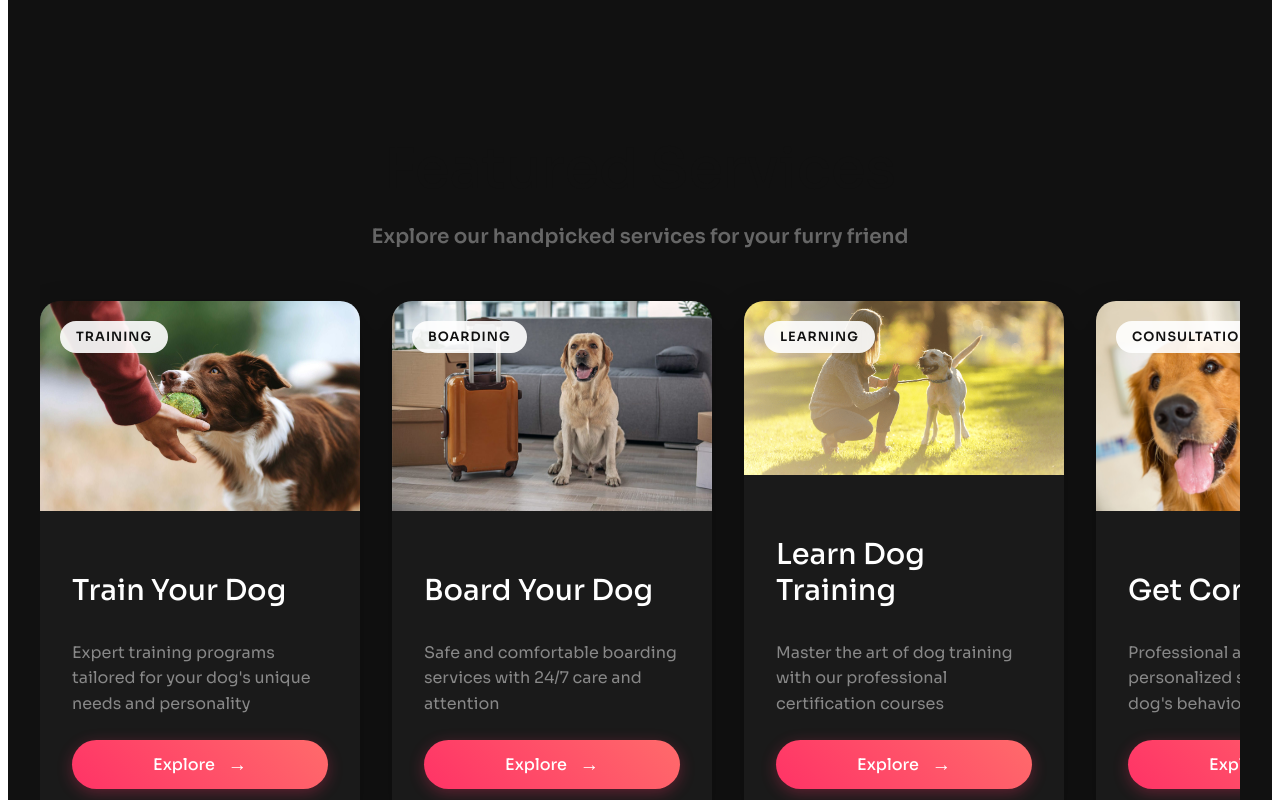
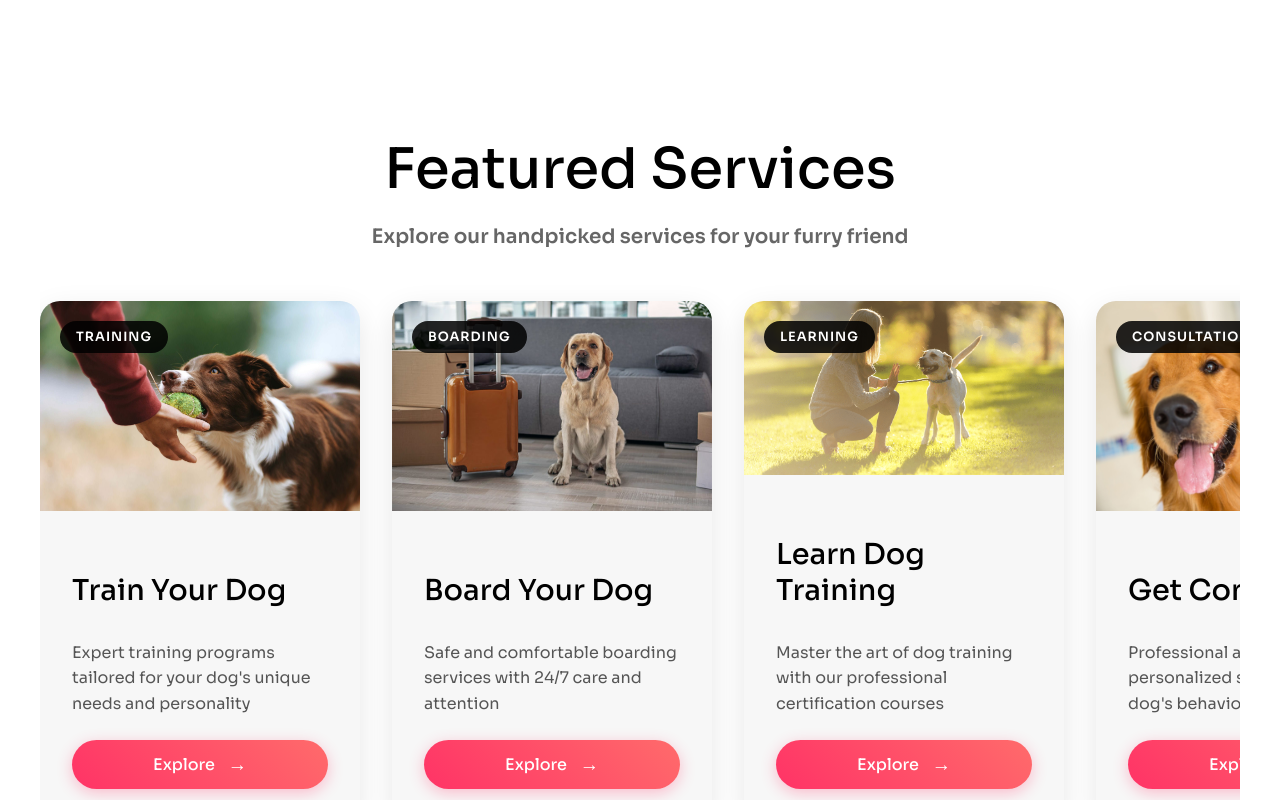
Before and after one commit to DRAKEN-1974/dogs, a Next.js app: page / in a window 1280 px wide. Shown: the part 940-1740 px from the top of the page. Built offline with nearby package versions, Linux system fonts and the light colour scheme.

Commit message:
Update middle.css

```diff
--- a/src/app/components/middle.css
+++ b/src/app/components/middle.css
@@ -1,6 +1,6 @@
 .featured-section {
-  background-color: #111111;
-  color: white;
+  background-color: #ffffff; /* Changed to white */
+  color: black; /* Text color changed to black */
   padding: 120px 0;
   min-height: 100vh;
   overflow: hidden;
@@ -23,10 +23,11 @@
   font-weight: 500;
   margin-bottom: 1rem;
   font-family: 'Sora', sans-serif;
+  color: black; /* Black text */
 }
 
 .section-title p {
-  color: #888;
+  color: #444; /* Dark gray for subtext */
   font-size: 1.1rem;
   font-family: 'Sora', sans-serif;
 }
@@ -53,11 +54,11 @@
 .destination-card {
   min-width: 320px;
   max-width: 320px;
-  background: #1a1a1a;
+  background: #f7f7f7; /* Light gray card */
   border-radius: 20px;
   overflow: hidden;
   flex-shrink: 0;
-  box-shadow: 0 10px 30px rgba(0, 0, 0, 0.3);
+  box-shadow: 0 10px 30px rgba(0, 0, 0, 0.1); /* Softer shadow */
   height: 520px;
   display: flex;
   flex-direction: column;
@@ -73,8 +74,8 @@
   position: absolute;
   top: 20px;
   left: 20px;
-  background: rgba(255, 255, 255, 0.9);
-  color: #111;
+  background: rgba(0, 0, 0, 0.85); /* Dark badge */
+  color: white;
   padding: 8px 16px;
   border-radius: 30px;
   font-size: 0.8rem;
@@ -96,10 +97,11 @@
   margin-bottom: 1rem;
   font-weight: 500;
   font-family: 'Sora', sans-serif;
+  color: black;
 }
 
 .card-content p {
-  color: #888;
+  color: #555; /* Darker gray */
   margin-bottom: 1.5rem;
   line-height: 1.6;
   flex-grow: 1;
```
Lines whose indentation alone changed are shown as unchanged.
